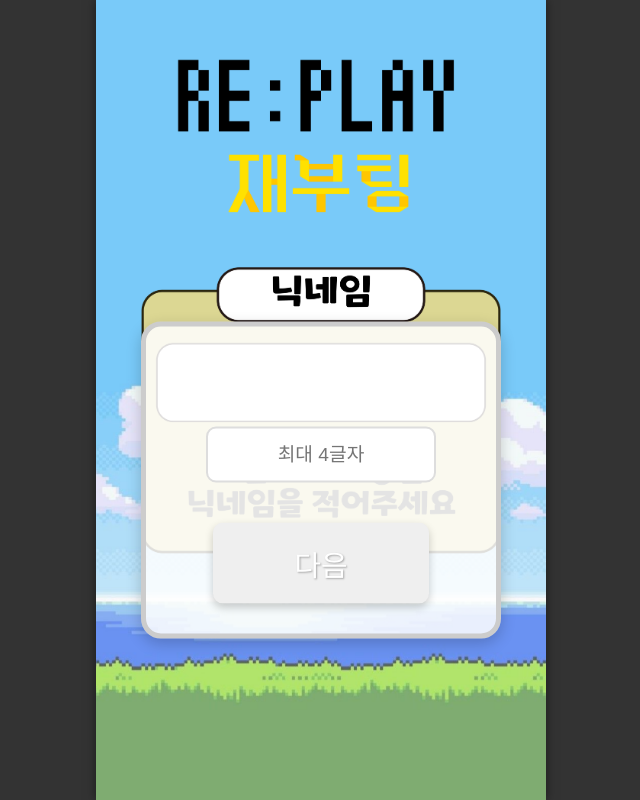
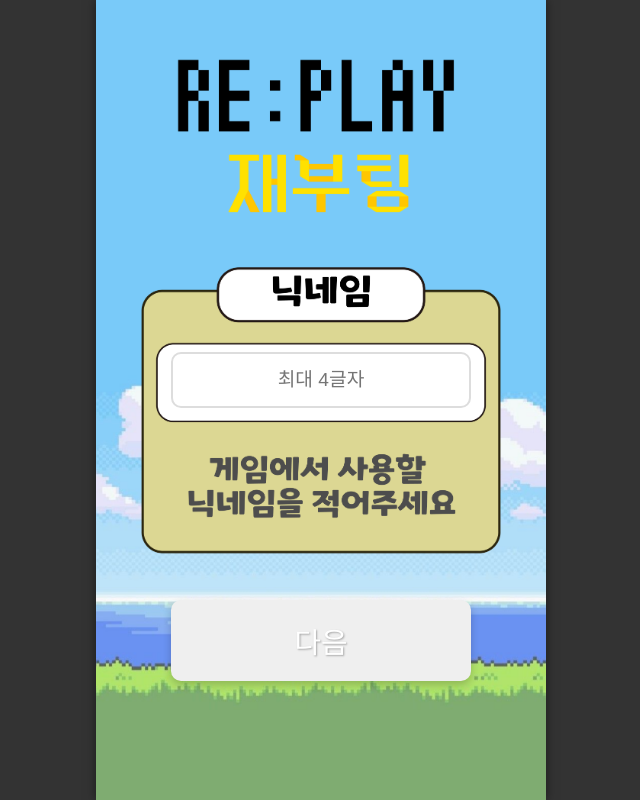
Before and after one commit to kdg2957/EcoGame, a plain HTML site: page index.html in a window 1280 px wide. Shown: the whole page, without its empty margins (319-959 px from the left). Drawn offline with Linux system fonts and the light colour scheme; a web font is replaced by a local one.

Commit message:
초기 화면과 게임 설정 화면 바꿈

```diff
--- a/style.css
+++ b/style.css
@@ -161,7 +161,7 @@ body {
 }
 
 /* 닉네임 입력 화면의 컨테이너 스타일 */
-.nickname-container {
+/* .nickname-container {
     background-color: rgba(255, 255, 255, 0.85);
     border: 5px solid #ccc;
     border-radius: 20px;
@@ -173,9 +173,9 @@ body {
     position: absolute;
     top: 60%;
     left: 50%; /* 가로 중앙 정렬 */
-    transform: translate(-50%, -50%); /* 정확한 중앙 정렬 */
-    width: 90%;
-}
+    /*transform: translate(-50%, -50%); /* 정확한 중앙 정렬 */
+    /*width: 90%;
+} */
 
 /* 닉네임 글자 이미지 스타일 */
 .nickname-title {
@@ -198,7 +198,14 @@ body {
     text-align: center;
     box-sizing: border-box;
     font-family: 'GalmuriMono9 Regular', sans-serif; /* 폰트 적용 */
+    /* --- 위치 조정 --- */
+    position: absolute; /* 절대 위치 지정 */
+    top: 44%; /* 위로 더 올리기 (원하는 위치에 따라 조절) */
+    left: 50%; /* 가로 중앙 정렬 */
+    transform: translateX(-50%); /* 정확한 가로 중앙 정렬 */
+    max-width: 300px; /* 닉네임 컨테이너의 max-width와 유사하게 설정하여 크기 제어 */
 }
+
 
 #startButton {
     background-image: url('images/start_button_bg.png'); /* 이미지 경로 수정 */
@@ -210,18 +217,24 @@ body {
     border: none;
     border-radius: 10px;
     cursor: pointer;
-    transition: transform 0.3s ease, box-shadow 0.3s ease;
+    transition: transform 0.3s ease, box-shadow 0.3s ease; /* transition 속성은 유지해야 애니메이션 효과가 부드럽게 적용됩니다. */
     width: 80%;
     max-width: 300px;
-    margin-top: 20px;
+    /* margin-top: 20px; */ /* 이 마진은 이제 직접적인 위치에 의해 대체됩니다. */
     box-shadow: 0 4px 8px rgba(0,0,0,0.2);
     font-family: 'GalmuriMono9 Regular', sans-serif; /* 폰트 적용 */
     text-shadow: 1px 1px 2px rgba(0,0,0,0.3);
+
+    /* --- 위치 조정 (이 부분은 유지) --- */
+    position: absolute; /* 절대 위치 지정 */
+    top: 75%; /* 아래로 더 내리기 (원하는 위치에 따라 조절) */
+    left: 50%; /* 가로 중앙 정렬 */
+    transform: translateX(-50%); /* 정확한 가로 중앙 정렬 */
 }
 
 #startButton:hover {
-    transform: translateY(-2px);
-    box-shadow: 0 6px 12px rgba(0,0,0,0.3);
+    background-color: #e0b800;
+    box-shadow: 0 6px 12px rgba(0,0,0,0.3); /* 그림자 효과 유지 */
 }
 
 /* 게임 설명 화면에 표시될 닉네임 스타일 (이미지 위에 정확히 오버레이) */
```
Also changed, not shown: 1 other file.
